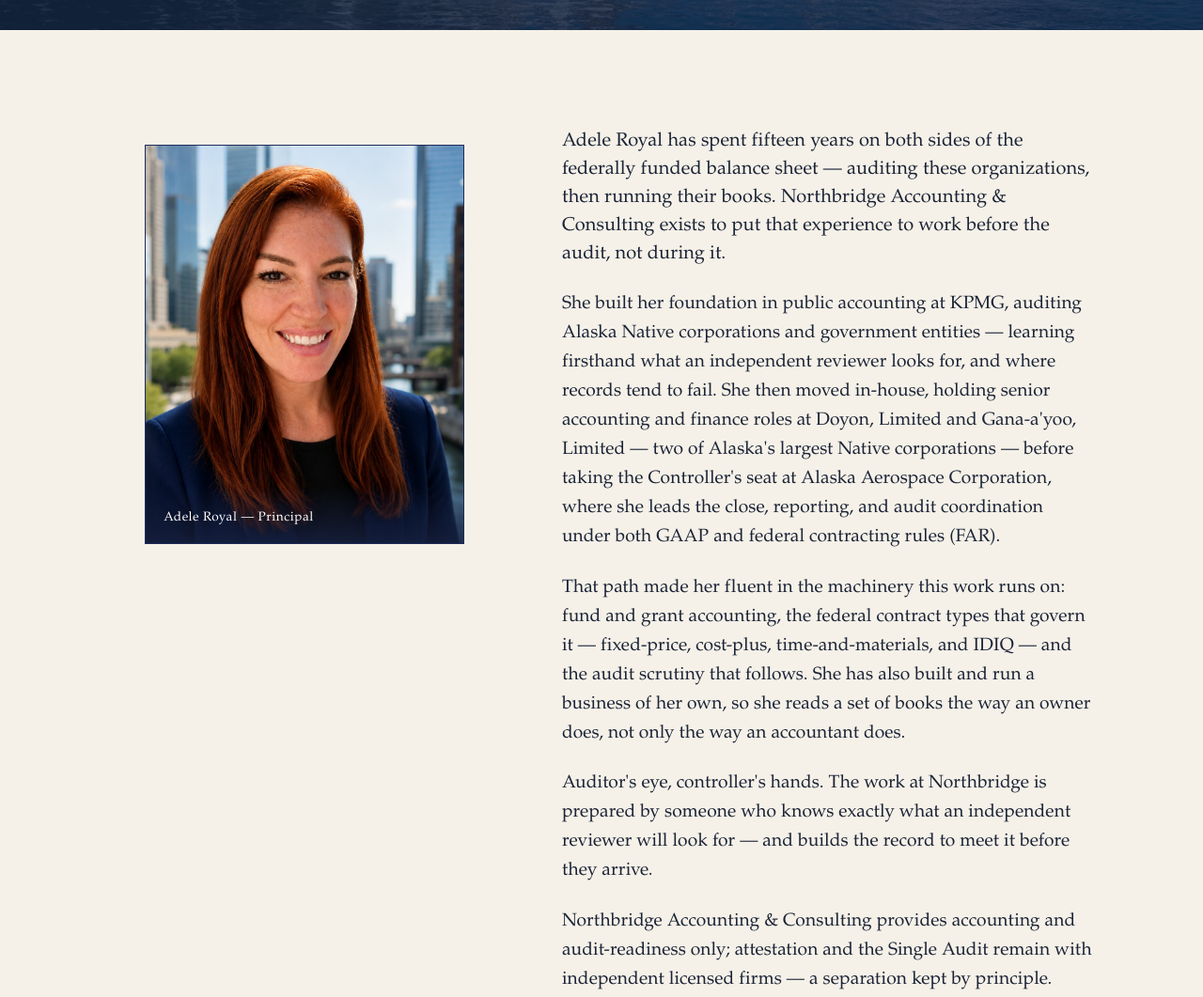
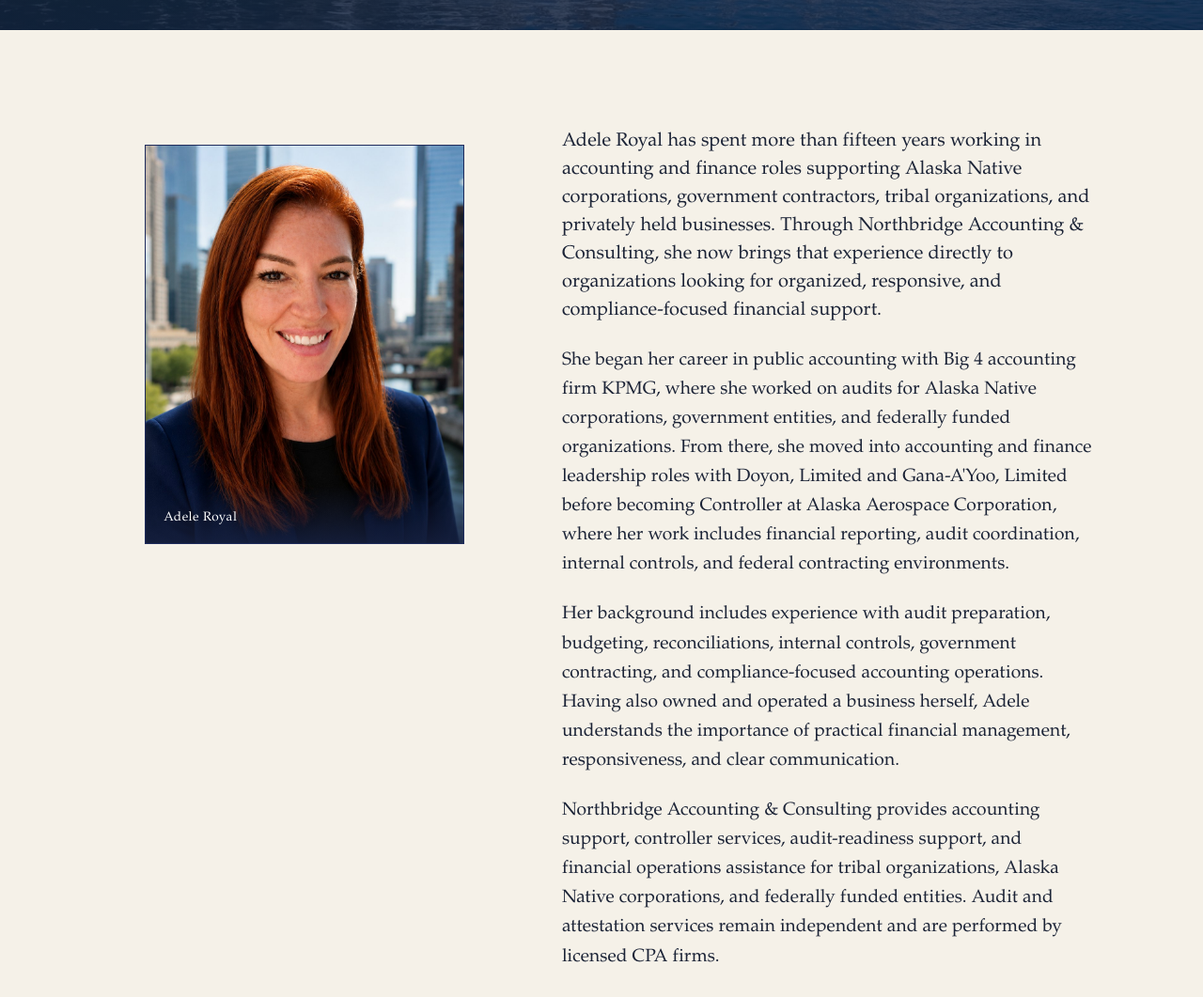
Before and after one commit to doug-royal/northbridge-accounting-site, a plain HTML site: page about.html in a window 1280 px wide. Shown: the part 680-1741 px from the top of the page at 94% size. Drawn offline with Linux system fonts and the light colour scheme; a web font is replaced by a local one.

Commit message:
Update about.html

```diff
--- a/about.html
+++ b/about.html
@@ -45,33 +45,17 @@
             <span class="monogram">AR</span>
             <img src="images/adele-royal.png" alt="Adele Royal, Northbridge Accounting &amp; Consulting"
                  onerror="this.style.display='none'" />
-            <figcaption>Adele Royal &mdash; Principal</figcaption>
+            <figcaption>Adele Royal</figcaption>
           </figure>
 
           <div class="reveal d1">
-            <p class="lead" style="color:var(--ink);">Adele Royal has spent fifteen years on both sides of
-              the federally funded balance sheet — auditing these organizations, then running their books.
-              Northbridge Accounting &amp; Consulting exists to put that experience to work before the audit,
-              not during it.</p>
+            <p class="lead" style="color:var(--ink);">Adele Royal has spent more than fifteen years working in accounting and finance roles supporting Alaska Native corporations, government contractors, tribal organizations, and privately held businesses. Through Northbridge Accounting &amp; Consulting, she now brings that experience directly to organizations looking for organized, responsive, and compliance-focused financial support.</p>
 
-            <p>She built her foundation in public accounting at KPMG, auditing Alaska Native corporations and
-              government entities — learning firsthand what an independent reviewer looks for, and where records
-              tend to fail. She then moved in-house, holding senior accounting and finance roles at Doyon,
-              Limited and Gana-a'yoo, Limited — two of Alaska's largest Native corporations — before taking the
-              Controller's seat at Alaska Aerospace Corporation, where she leads the close, reporting, and audit
-              coordination under both GAAP and federal contracting rules (FAR).</p>
+                      <p>She began her career in public accounting with Big 4 accounting firm KPMG, where she worked on audits for Alaska Native corporations, government entities, and federally funded organizations. From there, she moved into accounting and finance leadership roles with Doyon, Limited and Gana-A'Yoo, Limited before becoming Controller at Alaska Aerospace Corporation, where her work includes financial reporting, audit coordination, internal controls, and federal contracting environments.</p>
 
-            <p>That path made her fluent in the machinery this work runs on: fund and grant accounting, the
-              federal contract types that govern it — fixed-price, cost-plus, time-and-materials, and IDIQ — and
-              the audit scrutiny that follows. She has also built and run a business of her own, so she reads a
-              set of books the way an owner does, not only the way an accountant does.</p>
+                    <p>Her background includes experience with audit preparation, budgeting, reconciliations, internal controls, government contracting, and compliance-focused accounting operations. Having also owned and operated a business herself, Adele understands the importance of practical financial management, responsiveness, and clear communication.</p>
 
-            <p>Auditor's eye, controller's hands. The work at Northbridge is prepared by someone who knows
-              exactly what an independent reviewer will look for — and builds the record to meet it before they
-              arrive.</p>
-
-            <p>Northbridge Accounting &amp; Consulting provides accounting and audit-readiness only; attestation
-              and the Single Audit remain with independent licensed firms — a separation kept by principle.</p>
+                    <p>Northbridge Accounting &amp; Consulting provides accounting support, controller services, audit-readiness support, and financial operations assistance for tribal organizations, Alaska Native corporations, and federally funded entities. Audit and attestation services remain independent and are performed by licensed CPA firms.</p>
 
             <ul class="cred-list">
               <li><span>Controller</span> Alaska Aerospace Corporation &mdash; federal-contract accounting &amp; FAR compliance</li>
```
